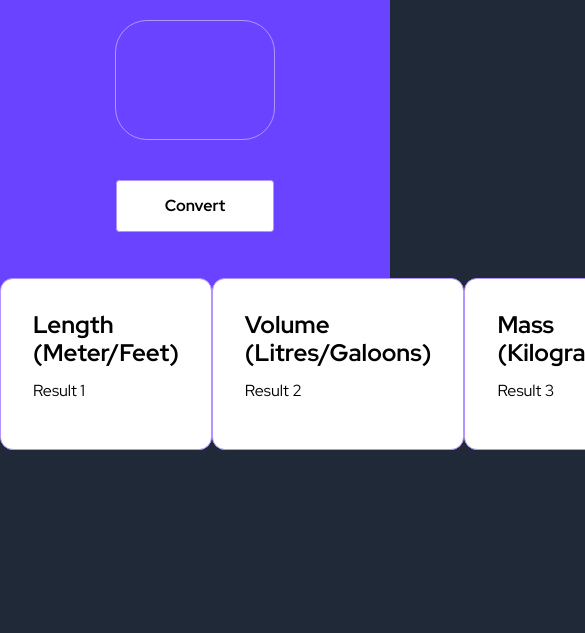
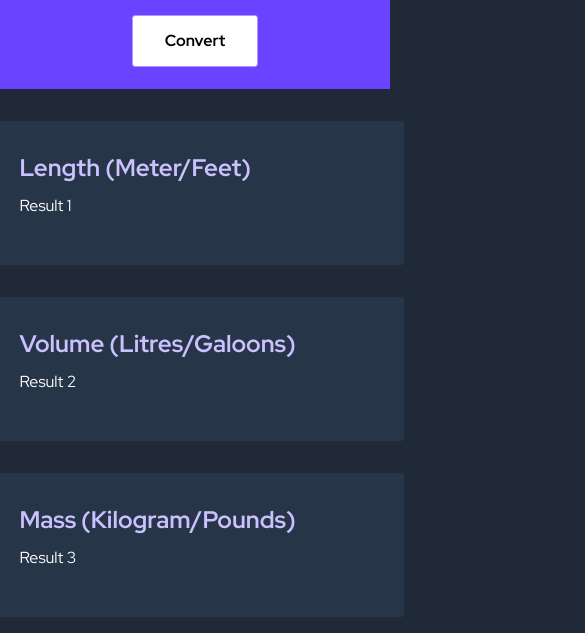
Before and after one commit to amir-the6th/Unit-Converter, a website built with Vite: page index.html in a window 390 px wide. Shown: the part 240-873 px from the top of the page, 585 px wide, since content can reach past the window. Before the commit the page ends 844 px from the top, so only its background shows below. Built offline with nearby package versions, Linux system fonts and the light colour scheme.

Commit message:
Add responsiveness and fix flexbox issues

```diff
--- a/index.css
+++ b/index.css
@@ -25,6 +25,7 @@ input[type=number]{
     flex-direction: column;
     justify-content: center;
     align-items: center;
+    transition: 0.3s;
 }
 
 .result-container {
@@ -36,10 +37,11 @@ input[type=number]{
 .conversion-box {
     padding: 2em;
     background-color: white;
-    border-radius: 0.8em;
-    border: 1px solid #B295FF;
-    width: 22em;
-    max-width: 22em;
+    border-radius: 0.2em;
+    width: 25%;
+    border: 1px solid transparent;
+    background-color: #273549;
+    transition: 0.3s;
 }
 
 .h1-styling {
@@ -59,7 +61,8 @@ input[type=number]{
     border: 1px solid #B295FF;
     background: transparent;
     color: white;
-    border-radius: 0.8em;
+    border-radius: 0.2em;
+    transition: 0.3s;
 }
 
 #convert-btn {
@@ -69,7 +72,7 @@ input[type=number]{
     background-color: white;
     border: 1px solid #B295FF;
     border-radius: 0.2em;
-    transition: 0.5s;
+    transition: 0.3s;
 }
 
 #convert-btn:hover {
@@ -78,10 +81,45 @@ input[type=number]{
 
 .h2-styling {
     margin: 0;
+    color: #CCC1FF;
 }
 
-@media only screen and (max-width: 768px) {
+hr {
+    border: 1px solid #B295FF;
+}
+
+p {
+    color: white;
+}
+
+@media screen and (max-width: 1280px) {
     .conversion-box{
-        width: 100%;
+        width: 90%;
+        margin: 1em 0;
+        border-radius: 0.2em;
+    }
+    .result-container {
+        flex-direction:column;
+        align-items: center;
+        margin: 1em 0 0;
+    }
+    .header-container {
+        height: 20%;
+    }
+    .h1-styling {
+        font-size: 2em;
+    }
+    #conversion-number {
+        font-size: 2em;
+        padding: 1em 0;
+    }
+    #convert-btn {
+        padding: 1em 2em;
     }
 }
+
+@media screen and (max-width: 1000px) {
+    .header-container {
+        height: 20%;
+    }
+}
```
